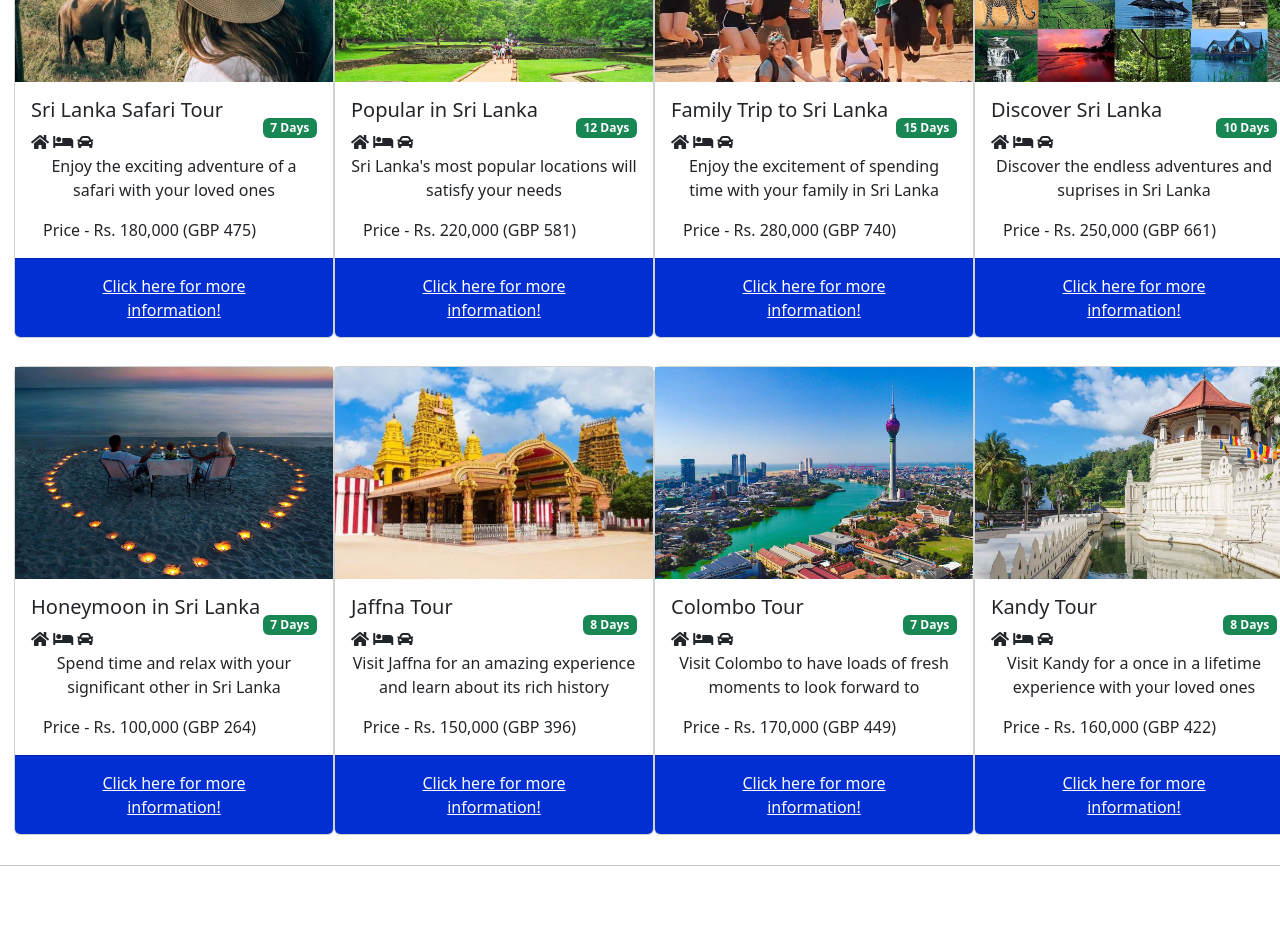
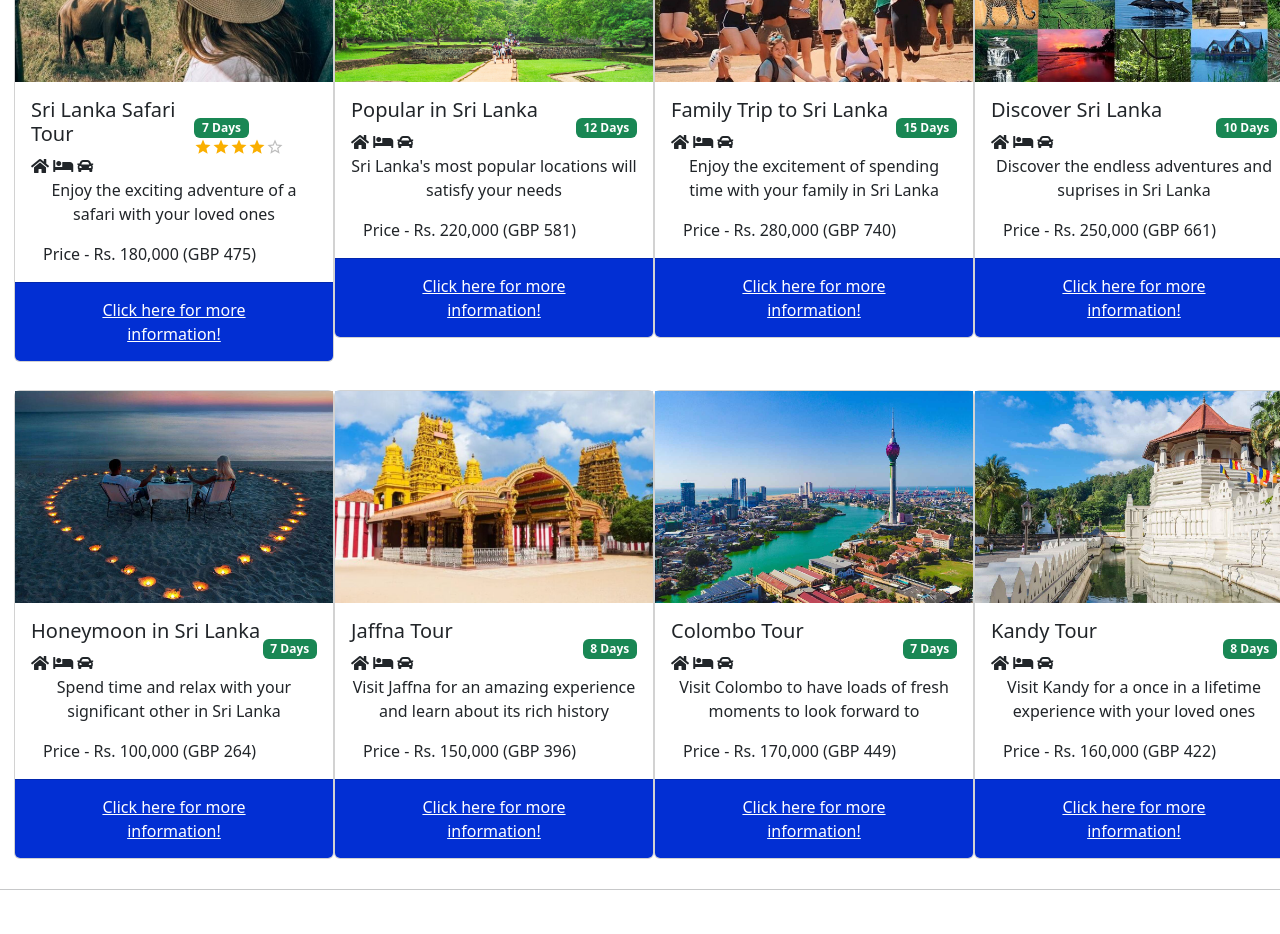
Before and after one commit to Solent-Team/tour_system_solent_frontend, a React (Create React App) app: page / in a window 1280 px wide. Shown: the part 940-1874 px from the top of the page. Built offline with nearby package versions, Linux system fonts and the light colour scheme; some icons are missing.

Commit message:
starrating

```diff
--- a/src/components/home/Packages.jsx
+++ b/src/components/home/Packages.jsx
@@ -39,6 +39,7 @@ class Packages extends Component {
                                         </div>
                                         <div>
                                             <Badge bg="success">7 Days</Badge>
+                                            <Rating name="size-small" defaultValue={4} size="small" readOnly/>
                                         </div>
                                     </div>
                                     <Card.Text className="text-center">
```
